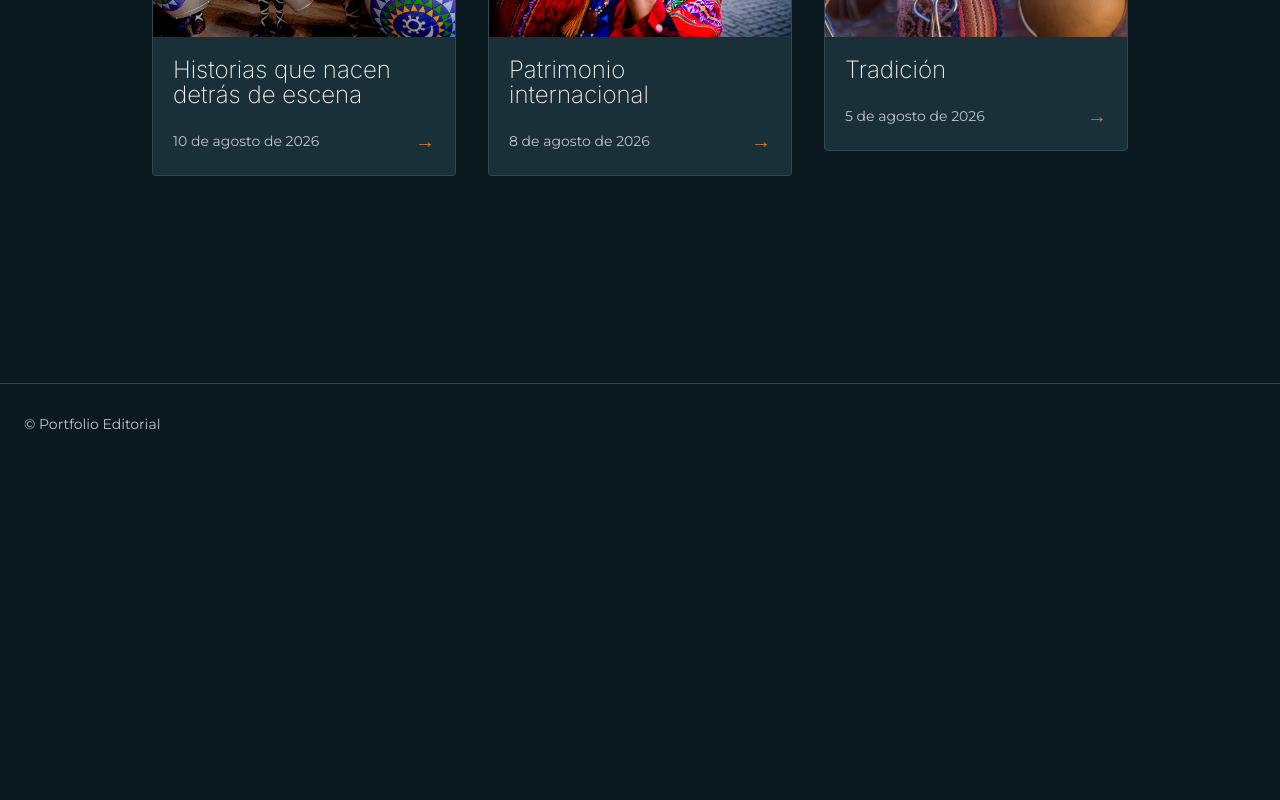
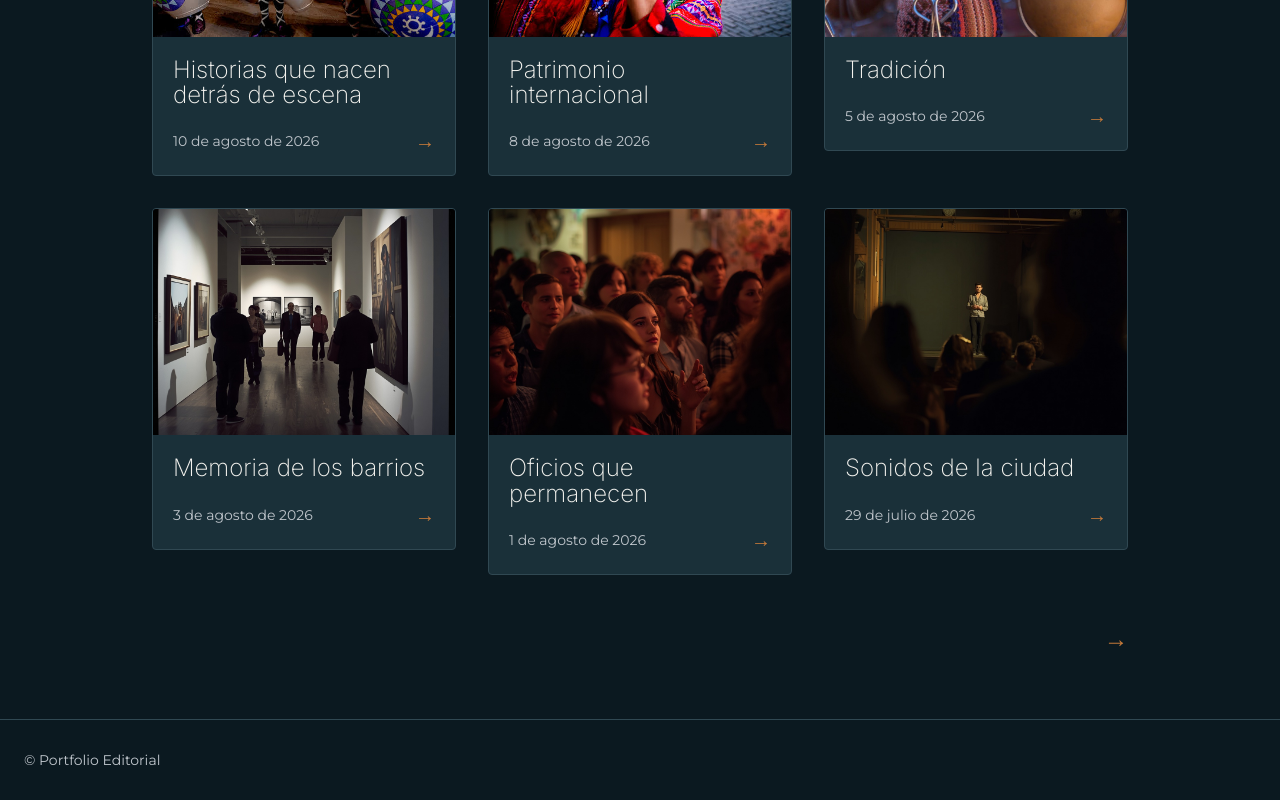
Before and after one commit to joy-amorin/portfolio-editorial, a Next.js app in the folder portfolio-editorial/: page /articulos in a window 1280 px wide. Shown: the part 336-1136 px from the top of the page. Before the commit the page ends 800 px from the top, so only its background shows below. Built offline with nearby package versions, Linux system fonts and the light colour scheme.

Commit message:
feat: add article pagination and test content

```diff
--- a/portfolio-editorial/src/app/articulos/page.tsx
+++ b/portfolio-editorial/src/app/articulos/page.tsx
@@ -1,15 +1,30 @@
+"use client";
+
+import { useState } from "react";
 import ArticleListCard from "@/components/articles/ArticleListCard";
 import { articles } from "@/data/articles";
+
+const ARTICLES_PER_PAGE = 6;
 
 export default function ArticlesPage() {
   const sortedArticles = [...articles].sort(
     (a, b) => new Date(b.date).getTime() - new Date(a.date).getTime()
   );
 
+  const [currentPage, setCurrentPage] = useState(0);
+
+  const totalPages = Math.ceil(sortedArticles.length / ARTICLES_PER_PAGE);
+
+  const startIndex = currentPage * ARTICLES_PER_PAGE;
+  const visibleArticles = sortedArticles.slice(
+    startIndex,
+    startIndex + ARTICLES_PER_PAGE
+  );
+
   return (
     <main className="mx-auto w-full max-w-5xl px-6 py-16">
       <div className="grid gap-8 sm:grid-cols-2 lg:grid-cols-3">
-        {sortedArticles.map((article) => (
+        {visibleArticles.map((article) => (
           <ArticleListCard
             key={article.slug}
             title={article.title}
@@ -19,6 +34,32 @@ export default function ArticlesPage() {
           />
         ))}
       </div>
+
+      {totalPages > 1 && (
+        <div className="mt-12 flex items-center justify-end gap-4">
+          {currentPage > 0 && (
+            <button
+              type="button"
+              onClick={() => setCurrentPage((page) => page - 1)}
+              aria-label="Ver artículos anteriores"
+              className="text-2xl font-extra-bold text-accent transition-transform duration-300 hover:-translate-x-1"
+            >
+              ←
+            </button>
+          )}
+
+          {currentPage < totalPages - 1 && (
+            <button
+              type="button"
+              onClick={() => setCurrentPage((page) => page + 1)}
+              aria-label="Ver más artículos"
+              className="text-2xl font-extra-bold text-accent transition-transform duration-300 hover:translate-x-1"
+            >
+              →
+            </button>
+          )}
+        </div>
+      )}
     </main>
   );
 }
--- a/portfolio-editorial/src/data/articles.ts
+++ b/portfolio-editorial/src/data/articles.ts
@@ -39,4 +39,128 @@ export const articles: Article[] = [
     date: "2026-08-05",
     image: "/articles-photo/mate.jpg",
   },
+
+  {
+    slug: "memoria-de-los-barrios",
+    title: "Memoria de los barrios",
+    excerpt:
+      "Relatos, encuentros y lugares que forman parte de la memoria colectiva y de la identidad de una comunidad.",
+    date: "2026-08-03",
+    image: "/articles-photo/1.jpg",
+    instagramUrl: "https://www.instagram.com/",
+    pdfUrl: "https://example.com/articulo-memoria-de-los-barrios.pdf",
+  },
+
+  {
+    slug: "oficios-que-permanecen",
+    title: "Oficios que permanecen",
+    excerpt:
+      "Una aproximación a quienes mantienen vivos conocimientos y prácticas transmitidos de generación en generación.",
+    date: "2026-08-01",
+    image: "/articles-photo/2.jpg",
+  },
+
+  {
+    slug: "sonidos-de-la-ciudad",
+    title: "Sonidos de la ciudad",
+    excerpt:
+      "Una exploración de los sonidos, músicos y espacios que construyen el paisaje cultural de una ciudad.",
+    date: "2026-07-29",
+    image: "/articles-photo/3.jpg",
+    instagramUrl: "https://www.instagram.com/",
+    pdfUrl: "https://example.com/articulo-sonidos-de-la-ciudad.pdf",
+  },
+
+  {
+    slug: "espacios-culturales",
+    title: "Espacios que cuentan historias",
+    excerpt:
+      "Teatros, centros culturales y escenarios donde las historias encuentran un lugar para ser compartidas.",
+    date: "2026-07-27",
+    image: "/articles-photo/4.jpg",
+    instagramUrl: "https://www.instagram.com/",
+    pdfUrl: "https://example.com/articulo-espacios-culturales.pdf",
+  },
+
+  {
+    slug: "una-mirada-a-la-feria",
+    title: "Una mirada a la feria",
+    excerpt:
+      "Entre libros, encuentros y conversaciones, las ferias siguen siendo espacios de intercambio cultural.",
+    date: "2026-07-25",
+    image: "/articles-photo/5.jpg",
+    instagramUrl: "https://www.instagram.com/",
+
+  },
+
+  {
+    slug: "detras-de-la-musica",
+    title: "Detrás de la música",
+    excerpt:
+      "El trabajo, los ensayos y las personas que hacen posible que una producción musical llegue al escenario.",
+    date: "2026-07-22",
+    image: "/articles-photo/6.jpg",
+
+  },
+
+  {
+    slug: "fotografia-y-memoria",
+    title: "Fotografía y memoria",
+    excerpt:
+      "Imágenes que documentan momentos y construyen nuevas formas de mirar nuestro pasado cultural.",
+    date: "2026-07-20",
+    image: "/articles-photo/1.jpg",
+    instagramUrl: "https://www.instagram.com/",
+  },
+
+  {
+    slug: "cultura-en-movimiento",
+    title: "Cultura en movimiento",
+    excerpt:
+      "Proyectos, encuentros y nuevas iniciativas que transforman la manera de vivir y compartir la cultura.",
+    date: "2026-07-18",
+    image: "/articles-photo/2.jpg",
+    pdfUrl: "https://example.com/articulo-cultura-en-movimiento.pdf",
+  },
+
+  {
+    slug: "voces-de-la-comunidad",
+    title: "Voces de la comunidad",
+    excerpt:
+      "Testimonios y experiencias que ponen en primer plano a quienes construyen la cultura desde su territorio.",
+    date: "2026-07-16",
+    image: "/articles-photo/3.jpg",
+    instagramUrl: "https://www.instagram.com/",
+  },
+
+  {
+    slug: "el-trabajo-del-artista",
+    title: "El trabajo del artista",
+    excerpt:
+      "Una mirada al proceso creativo, las decisiones y el trabajo cotidiano detrás de una obra.",
+    date: "2026-07-14",
+    image: "/articles-photo/4.jpg",
+    instagramUrl: "https://www.instagram.com/",
+  },
+
+  {
+    slug: "encuentros-que-inspiran",
+    title: "Encuentros que inspiran",
+    excerpt:
+      "Historias de personas y proyectos que encuentran en el intercambio una forma de crear nuevas ideas.",
+    date: "2026-07-12",
+    image: "/articles-photo/5.jpg",
+
+  },
+
+  {
+    slug: "nuevas-formas-de-contar",
+    title: "Nuevas formas de contar",
+    excerpt:
+      "Narrativas, imágenes y herramientas que abren nuevas posibilidades para contar historias culturales.",
+    date: "2026-07-10",
+    image: "/articles-photo/6.jpg",
+    instagramUrl: "https://www.instagram.com/",
+    pdfUrl: "https://example.com/articulo-nuevas-formas-de-contar.pdf",
+  },
 ];
```
